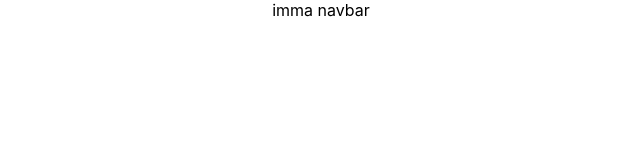
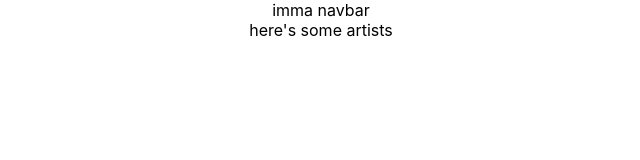
Before and after one commit to graciemcguire/glassmoontattoo.com, a React (Create React App) app: page / in a window 1280 px wide. Shown: the top 160 px of the page, without its empty margins (319-959 px from the left). Built offline with nearby package versions, Linux system fonts and the light colour scheme.

Commit message:
containers

```diff
--- a/src/App.js
+++ b/src/App.js
@@ -2,11 +2,13 @@
 import logo from './logo.svg';
 import './App.css';
 import MainContainer from './Containers/MainContainer'
+import ArtistContainer from './Containers/ArtistContainer'
 
 function App() {
   return (
     <div className="App">
       <MainContainer />
+      <ArtistContainer />
     </div>
   );
 }
--- /dev/null
+++ b/src/Containers/ArtistContainer.js
@@ -0,0 +1,12 @@
+import React, { Component } from 'react';
+
+export default class ArtistContainer extends Component {
+
+  render() {
+    return (
+      <div>
+      here's some artists
+      </div>
+    )
+  }
+}
```
Also changed, not shown: src/Components/ClientForm.js (added, +11 -0 lines).
